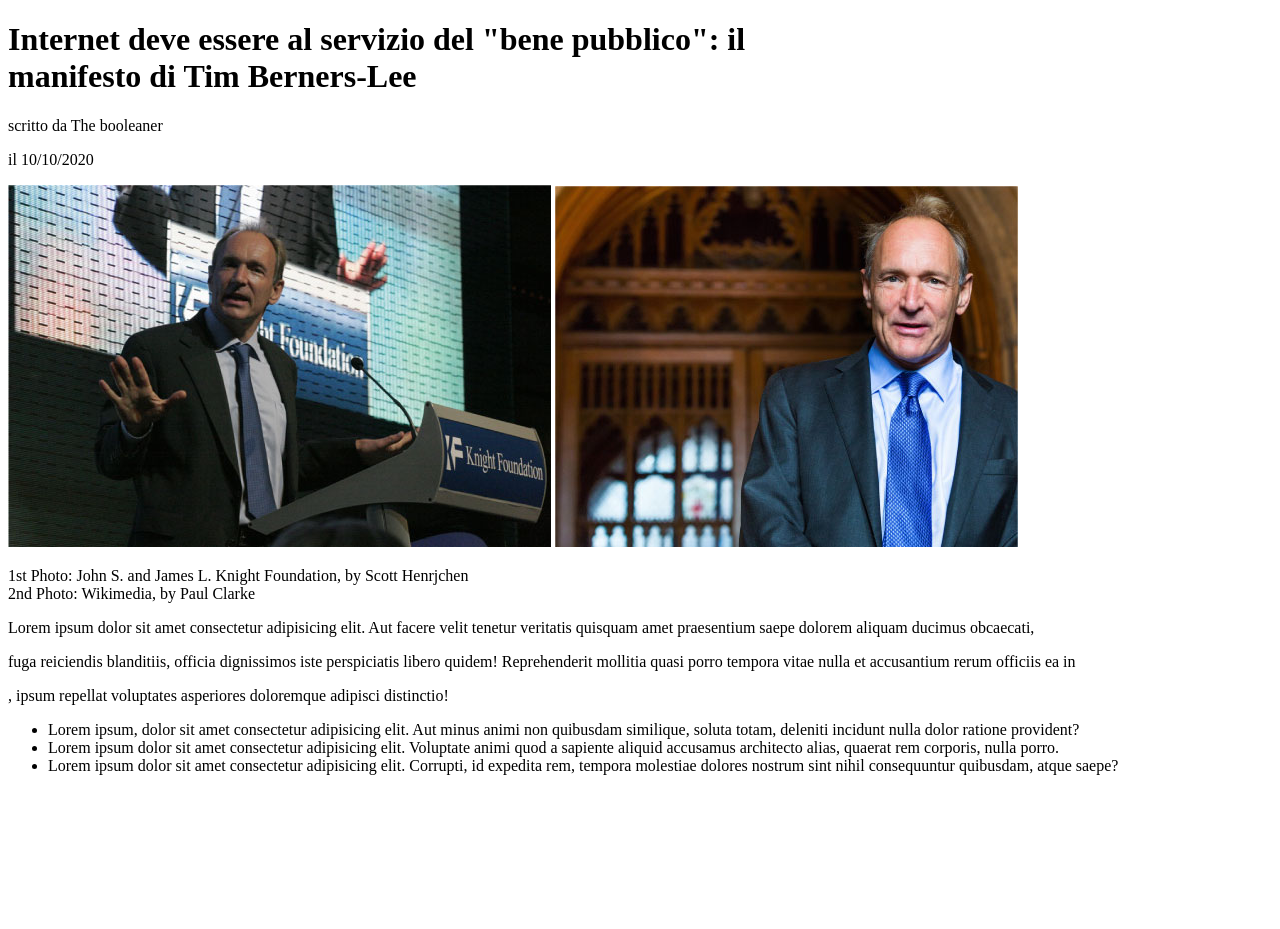
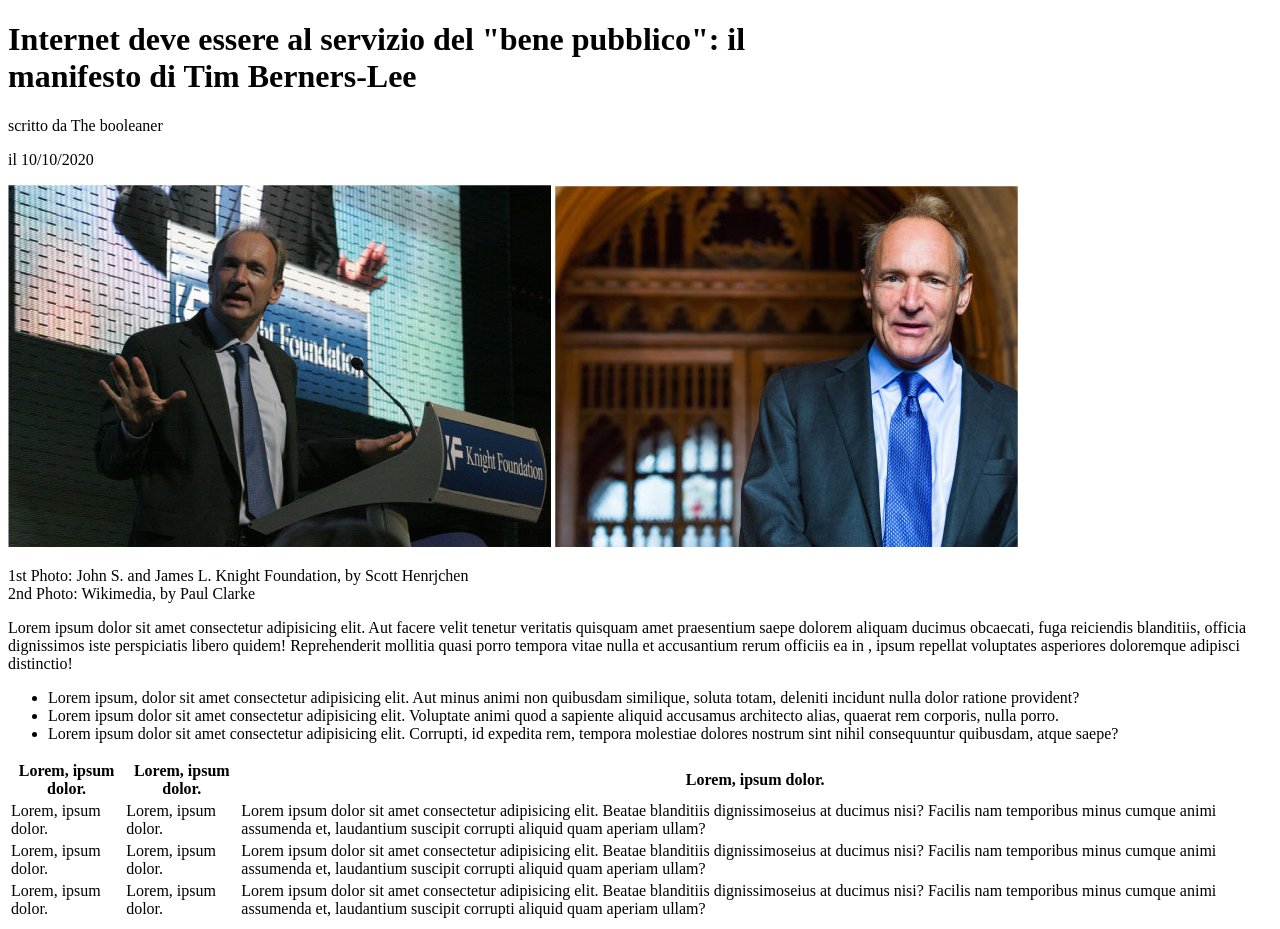
Before and after one commit to justwana-fly/html-css-booleaner, a plain HTML site: page index.html in a window 1280 px wide. Before the commit the page ends 800 px from the top, so only its background shows below. Drawn offline with Linux system fonts and the light colour scheme.

Commit message:
tabella fatta

```diff
--- a/index.html
+++ b/index.html
@@ -27,9 +27,9 @@
     <header>
         <p class="lorem">Lorem ipsum dolor sit amet consectetur adipisicing elit. Aut facere velit tenetur veritatis quisquam
                 amet praesentium saepe dolorem aliquam ducimus obcaecati,
-            <p class="sottolineare">fuga reiciendis blanditiis, officia dignissimos iste perspiciatis libero quidem! Reprehenderit                <!--informazioni-->
+            <span class="sottolineare">fuga reiciendis blanditiis, officia dignissimos iste perspiciatis libero quidem! Reprehenderit                <!--informazioni-->
                 mollitia quasi porro tempora vitae nulla et accusantium rerum officiis ea in
-            </p>, ipsum repellat voluptates asperiores
+            </span>, ipsum repellat voluptates asperiores
                 doloremque adipisci distinctio!
         </p>
 
@@ -39,6 +39,43 @@
             <li>Lorem ipsum dolor sit amet consectetur adipisicing elit. Corrupti, id expedita rem, tempora molestiae dolores nostrum sint nihil consequuntur quibusdam, atque saepe?</li>
         </ul>
 
+        <table>
+
+          <thead>
+            <tr class="lorem-sottolineare">
+                <th>Lorem, ipsum dolor.</th>
+                <th>Lorem, ipsum dolor.</th>                                                      <!--intestazione tabella-->
+                <th>Lorem, ipsum dolor.</th>
+            </tr>
+          </thead>
+
+          <tbody>
+              <tr>
+               <td>Lorem, ipsum dolor.</td>
+               <td>Lorem, ipsum dolor.</td>
+               <td>Lorem ipsum dolor sit amet consectetur adipisicing elit. Beatae blanditiis
+                 dignissimoseius at ducimus nisi? Facilis nam temporibus minus cumque animi                  <!--tabella-->
+                 assumenda et, laudantium suscipit corrupti aliquid quam aperiam ullam?</td>
+            </tr>
+
+              <tr>
+                <td>Lorem, ipsum dolor.</td>
+                <td>Lorem, ipsum dolor.</td>
+                <td>Lorem ipsum dolor sit amet consectetur adipisicing elit. Beatae blanditiis
+                    dignissimoseius at ducimus nisi? Facilis nam temporibus minus cumque animi               <!--tabella-->
+                    assumenda et, laudantium suscipit corrupti aliquid quam aperiam ullam?</td>
+              </tr>
+
+              <tr>
+                <td>Lorem, ipsum dolor.</td>
+                <td>Lorem, ipsum dolor.</td>
+                <td>Lorem ipsum dolor sit amet consectetur adipisicing elit. Beatae blanditiis
+                    dignissimoseius at ducimus nisi? Facilis nam temporibus minus cumque animi
+                    assumenda et, laudantium suscipit corrupti aliquid quam aperiam ullam?</td>
+              </tr>
+                                                                                                              <!-- fine tabella-->
+           </tbody>
+        </table>
 
     </header>
 
```
